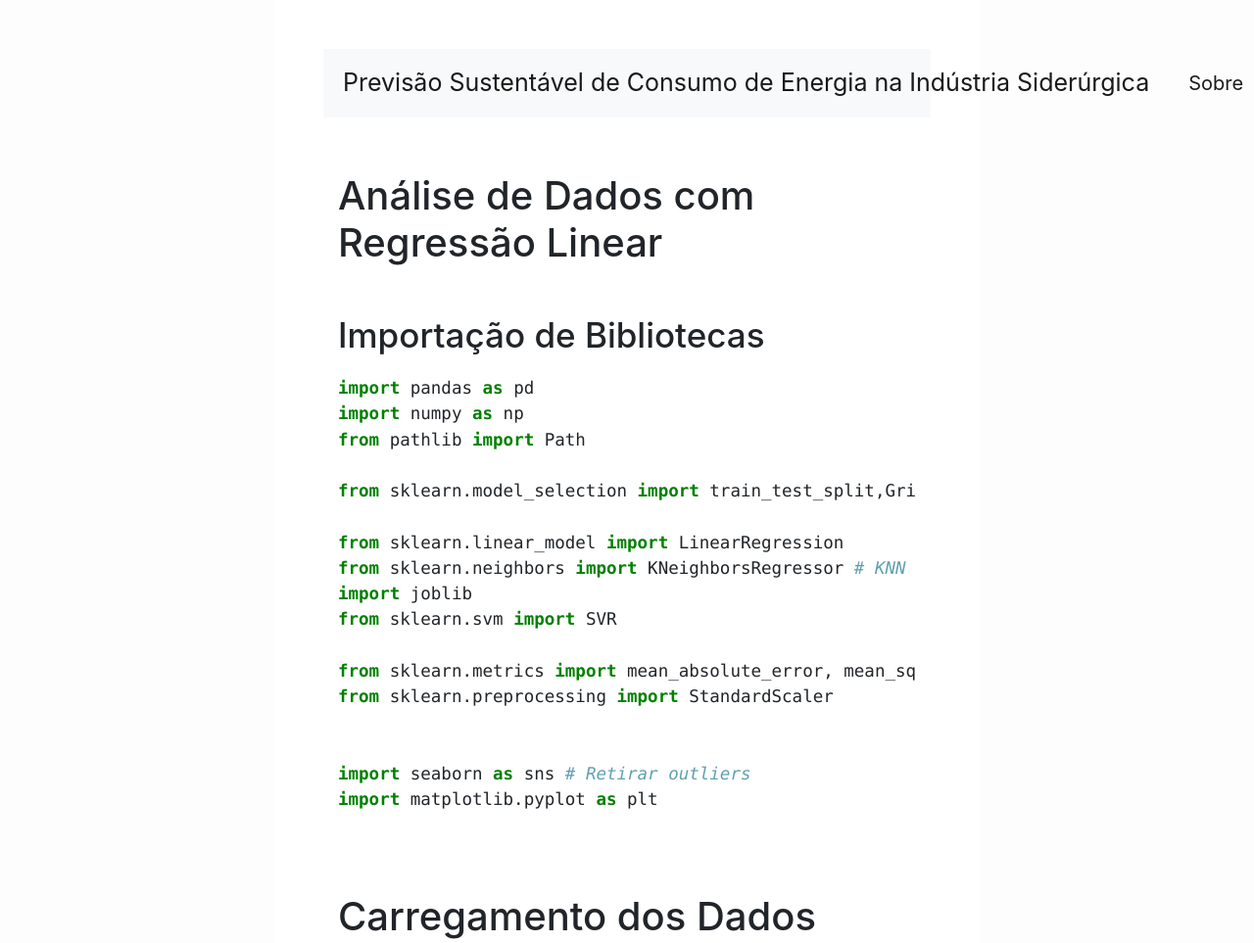
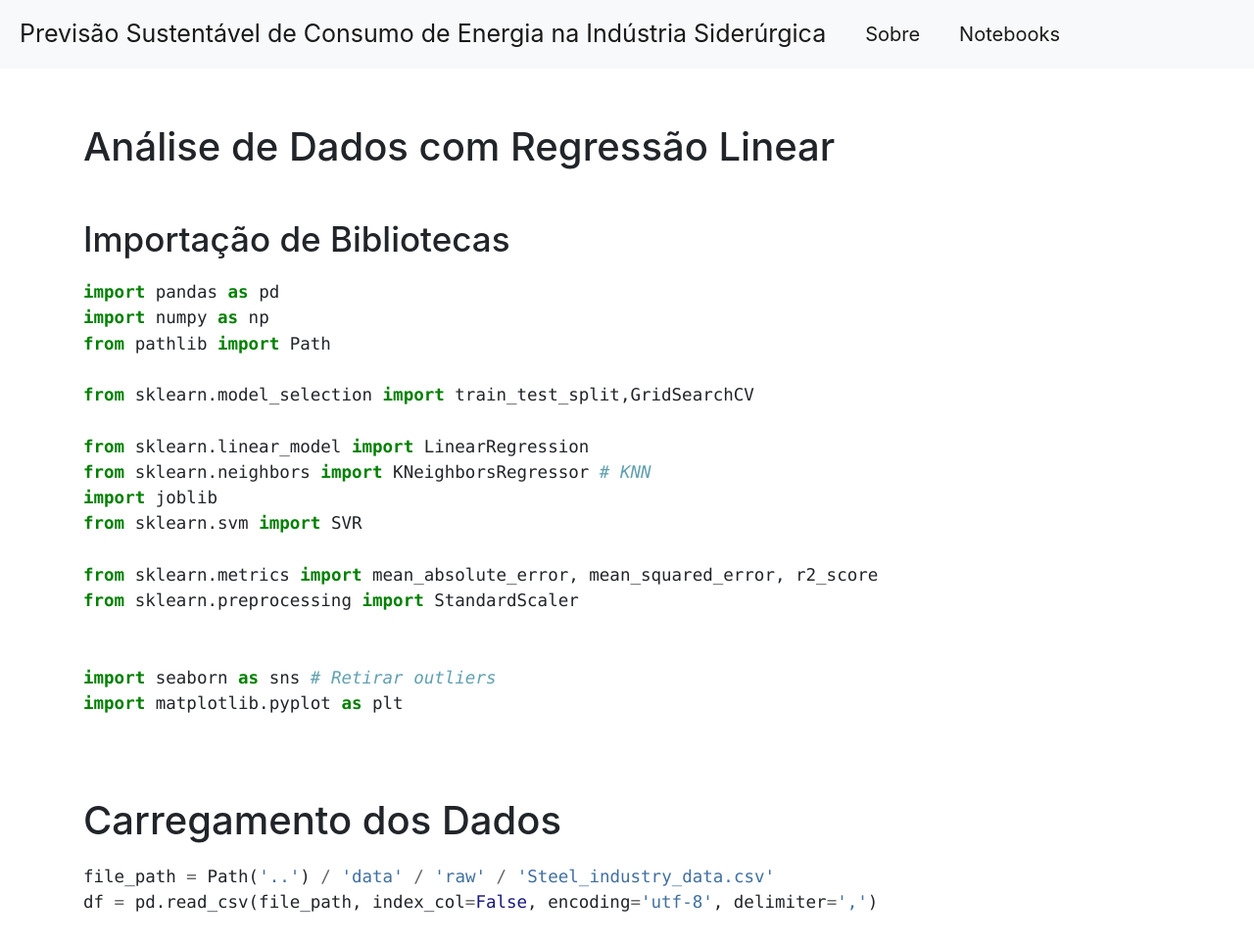
Before and after one commit to RenatoRibas/MachineLearning-KwhPredict, a Flask app: page /notebook in a window 1280 px wide; the page is wider, and only the part inside the window is pictured. Shown: the top 963 px of that part at 98% size. Run offline with Flask 3, Linux system fonts and the light colour scheme; parts of the project's set-up code (start-up, migrations or seed data) failed here and were passed over; some libraries are stand-ins or nearby versions.

Commit message:
fix: margins

```diff
--- a/templates/notebook.html
+++ b/templates/notebook.html
@@ -18,22 +18,22 @@
     }
 
     body {
-      margin: 0 auto;
-      max-width: 36em;
-      padding-left: 50px;
+      /* margin: 0 auto; */
+      /* max-width: 36em; */
+      /* padding-left: 50px;
       padding-right: 50px;
       padding-top: 50px;
-      padding-bottom: 50px;
+      padding-bottom: 50px; */
       hyphens: auto;
       overflow-wrap: break-word;
-      text-rendering: optimizeLegibility;
+      /* text-rendering: optimizeLegibility; */
       font-kerning: normal;
     }
 
     @media (max-width: 600px) {
       body {
         font-size: 0.9em;
-        padding: 1em;
+        /* padding: 1em; */
       }
 
       h1 {
```
